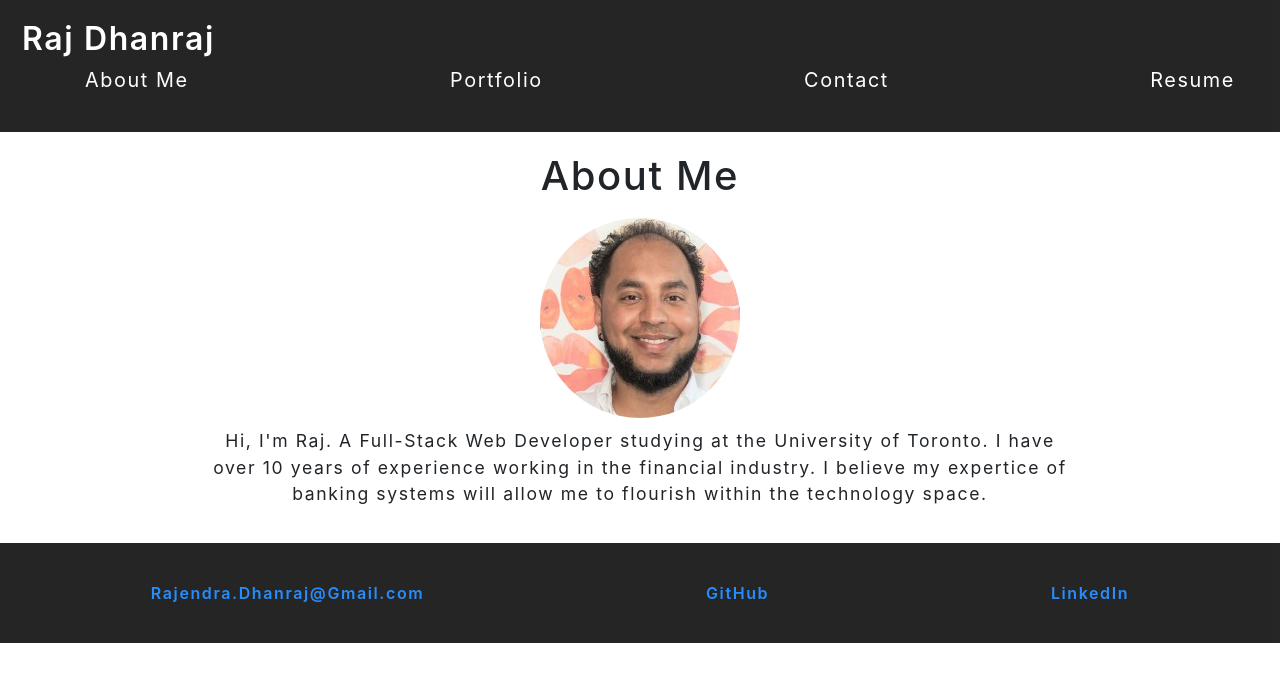
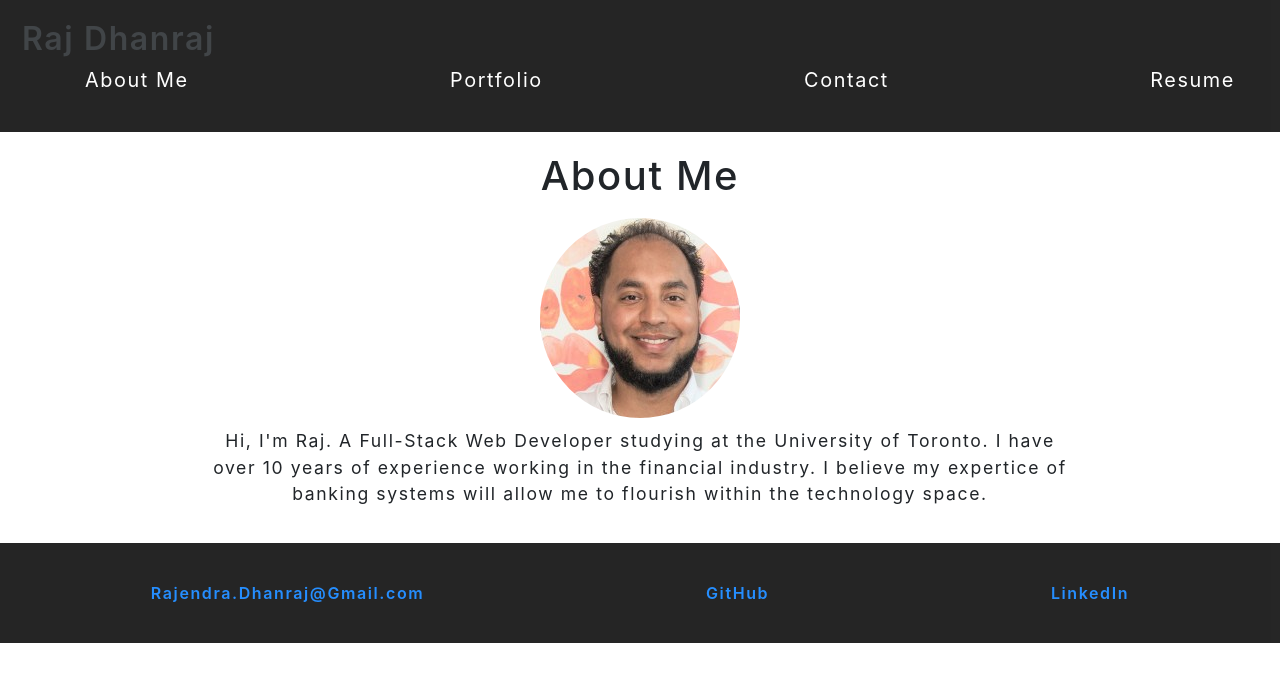
Before and after one commit to Rajendra-Dhanraj/React-Portfolio, a React (Create React App) app: page / in a window 1280 px wide. Shown: the top 682 px of the page. Built offline with nearby package versions, Linux system fonts and the light colour scheme.

Commit message:
removed href

```diff
--- a/src/components/partials/Nav/index.js
+++ b/src/components/partials/Nav/index.js
@@ -4,7 +4,7 @@ import React from "react";
 function Nav(props) {
   return <header className="header-container">
       <h2>
-          <a href="/">
+          <a>
            <span className="devName">Raj Dhanraj</span>
           </a>
       </h2>
```
